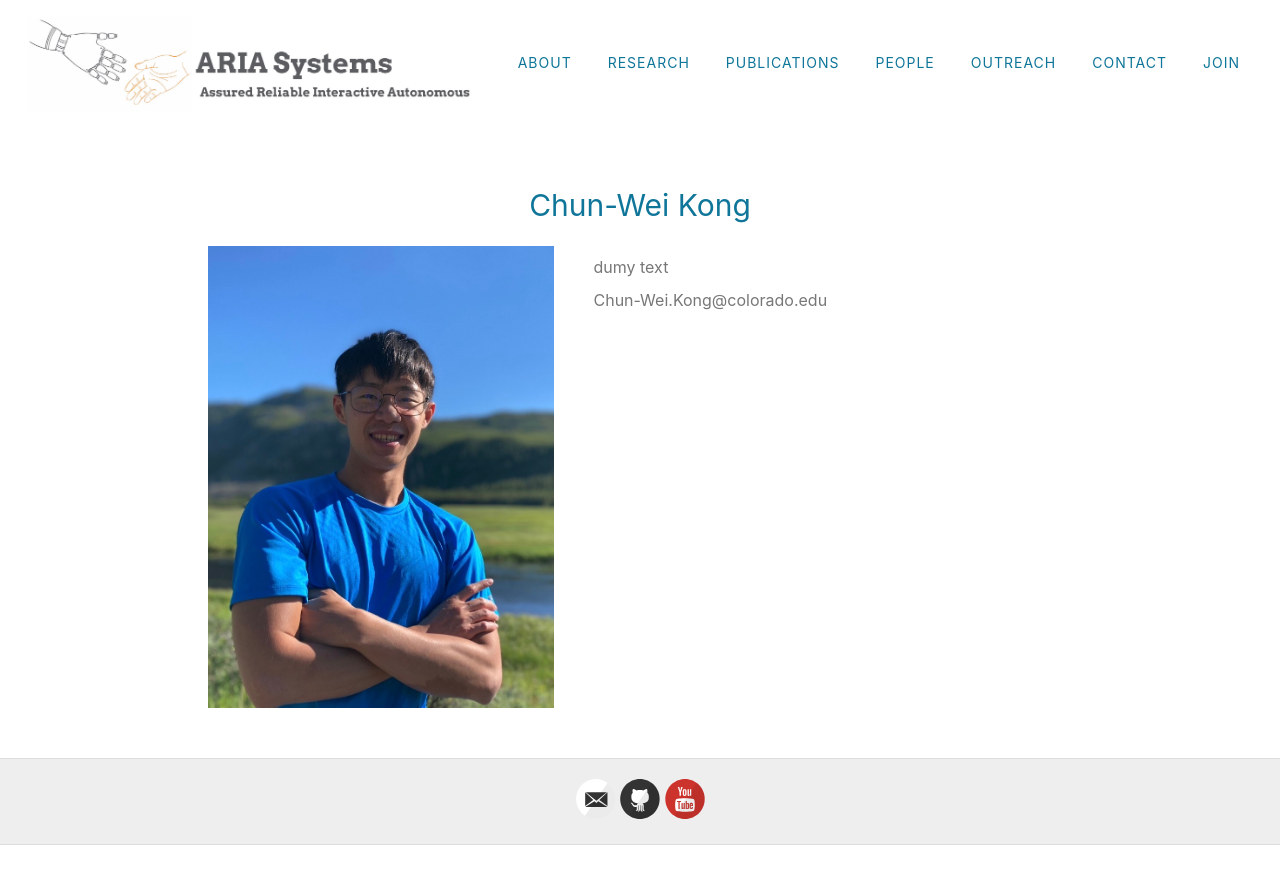
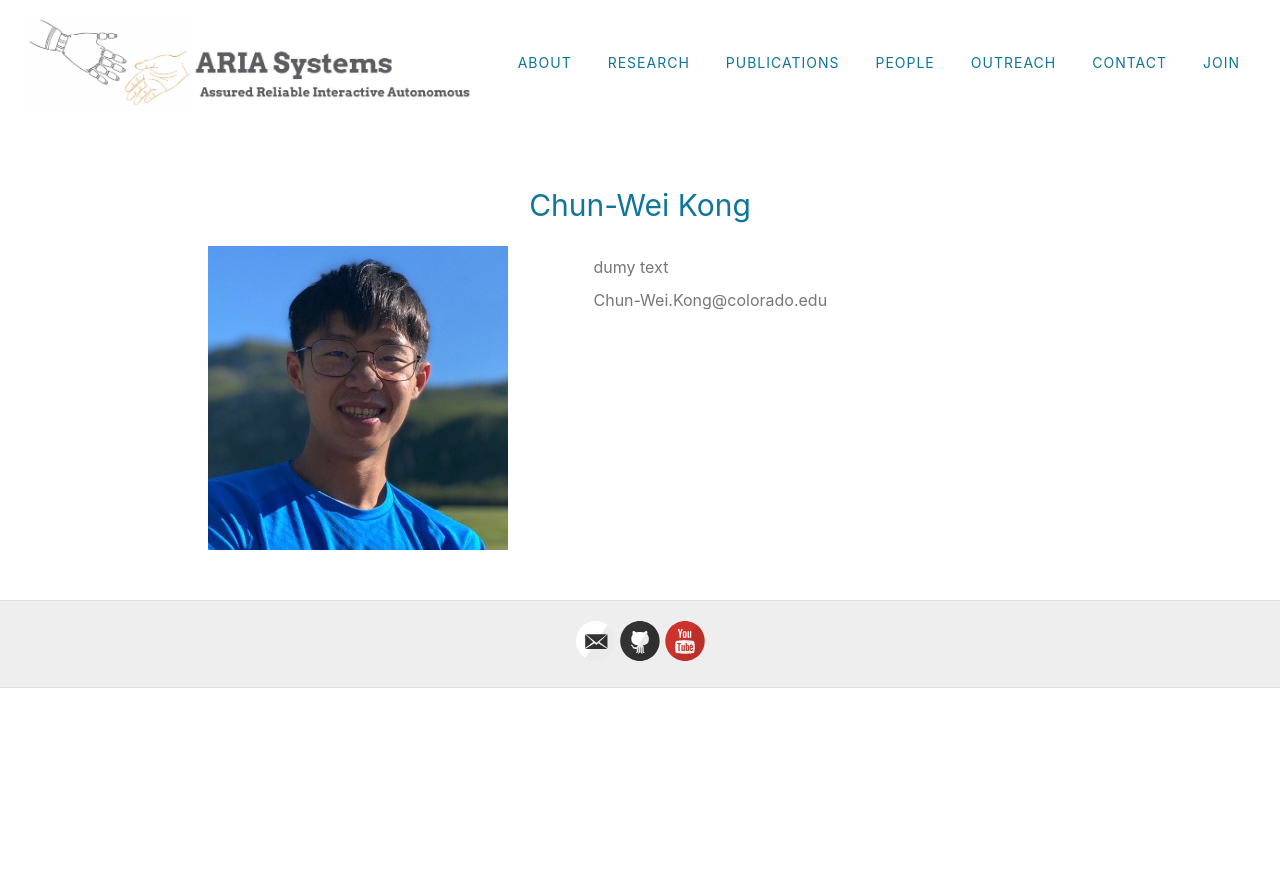
Before and after one commit to aria-systems-group/website, a Jekyll site: the page built from _people/chunwei.md, in a window 1280 px wide. Shown: the top 884 px of the page. Built offline with Jekyll 4.4.1, drawn with Linux system fonts in a browser that asks for light colours.

Commit message:
fixed chunwei pic

```diff
--- a/_people/chunwei.md
+++ b/_people/chunwei.md
@@ -5,8 +5,8 @@ ordering: 16
 email: Chun-Wei.Kong@colorado.edu
 program: PhD Student
 status: current
-picture: /assets/images/chunwei_kong_2023.jpg
-extra-picture: /assets/images/chunwei_kong_2023.jpg
+picture: /assets/images/chunwei_kong.jpg
+extra-picture: /assets/images/chunwei_kong.jpg
 generate-extra-page: false
 excerpt_separator: <!--more-->
 picture-link:
```
Also changed, not shown: _people/nic.md (+1 -1 lines), assets/images/chunwei_kong.jpg (added).
